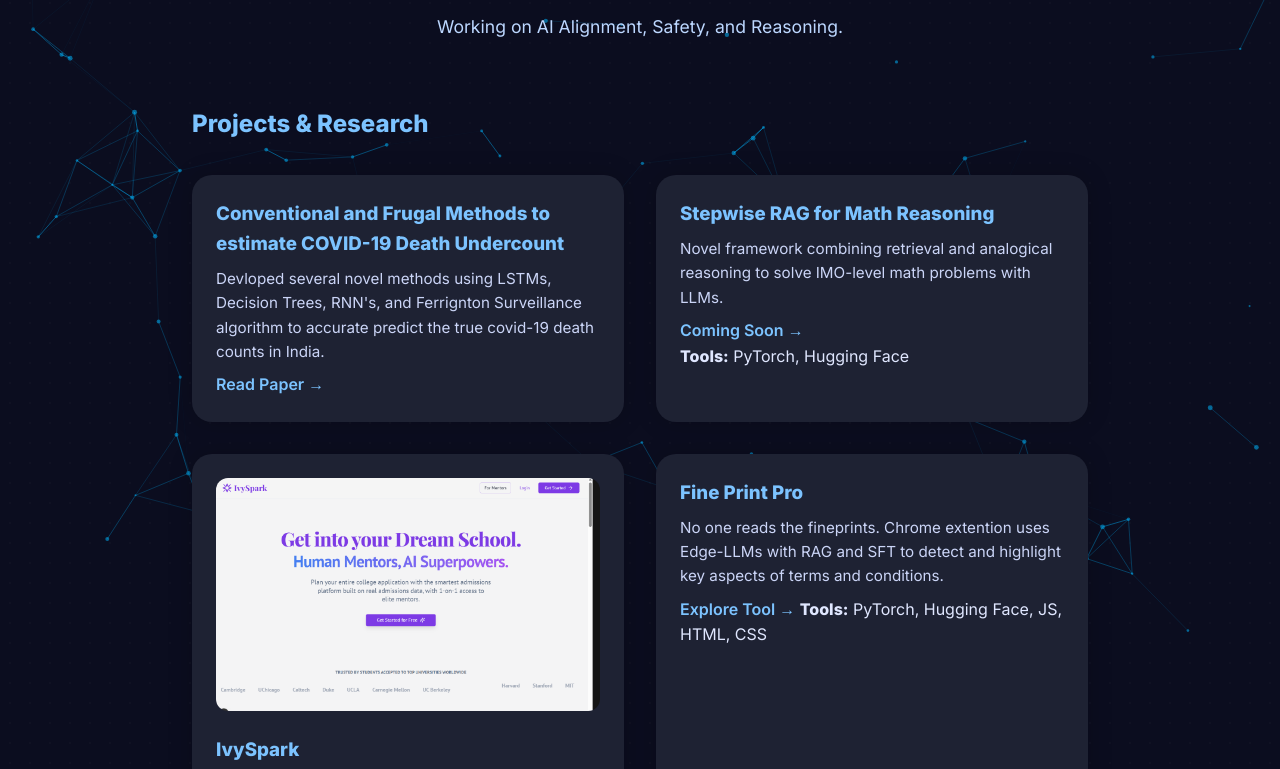
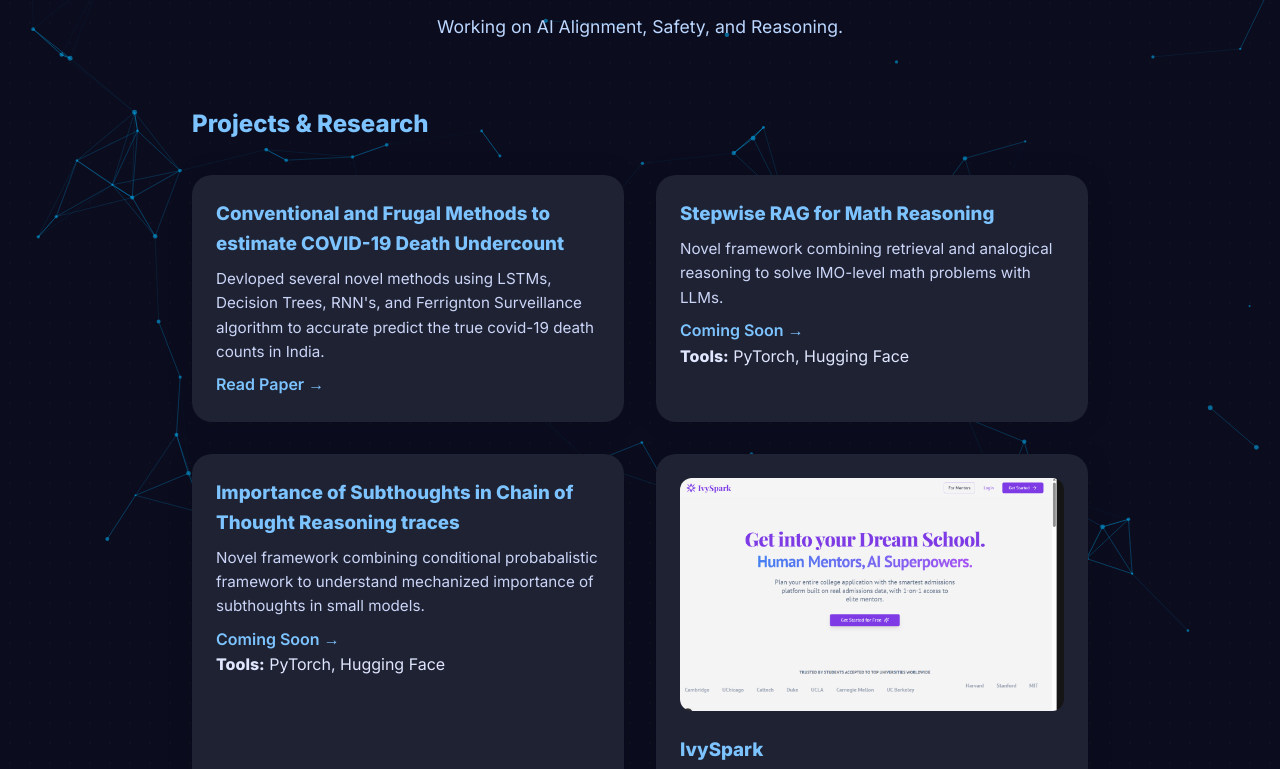
Before and after one commit to dude123studios/me, a plain HTML site: page index.html in a window 1280 px wide. Shown: the part 167-936 px from the top of the page. Drawn offline with Linux system fonts and the light colour scheme.

Commit message:
Update index.html

```diff
--- a/index.html
+++ b/index.html
@@ -272,14 +272,23 @@
         </div>
       </div>
       <div class="card">
+
+        <h3>Importance of Subthoughts in Chain of Thought Reasoning traces</h3>
+        <p>Novel framework combining conditional probabalistic framework to understand mechanized importance of subthoughts in small models.</p>
+        <a href="#">Coming Soon →</a>
+        <div class="tools-used">
+          <strong>Tools:</strong> PyTorch, Hugging Face
+        </div>
+      </div>
+      <div class="card">
         <img src="images/project2.jpg" alt="IvySpark" />
         <h3>IvySpark</h3>
         <p>Human Counsellors with AI superpowers. AI-powered platform helping students find human mentors, scholarships, awards, and generate application content ethically.</p>
         <a href="#">7/20/2025 →</a>
       </div>
       <div class="card">
-        <h3>Fine Print Pro</h3>
-        <p>No one reads the fineprints. Chrome extention uses Edge-LLMs with RAG and SFT to detect and highlight key aspects of terms and conditions.</p>
+        <h3>Open Align</h3>
+        <p>Huggingface for Alignment</p>
         <a href="https://github.com/dude123studios/Legal-Assist-Pro">Explore Tool →</a>
         <strong>Tools:</strong> PyTorch, Hugging Face, JS, HTML, CSS
       </div>
```
